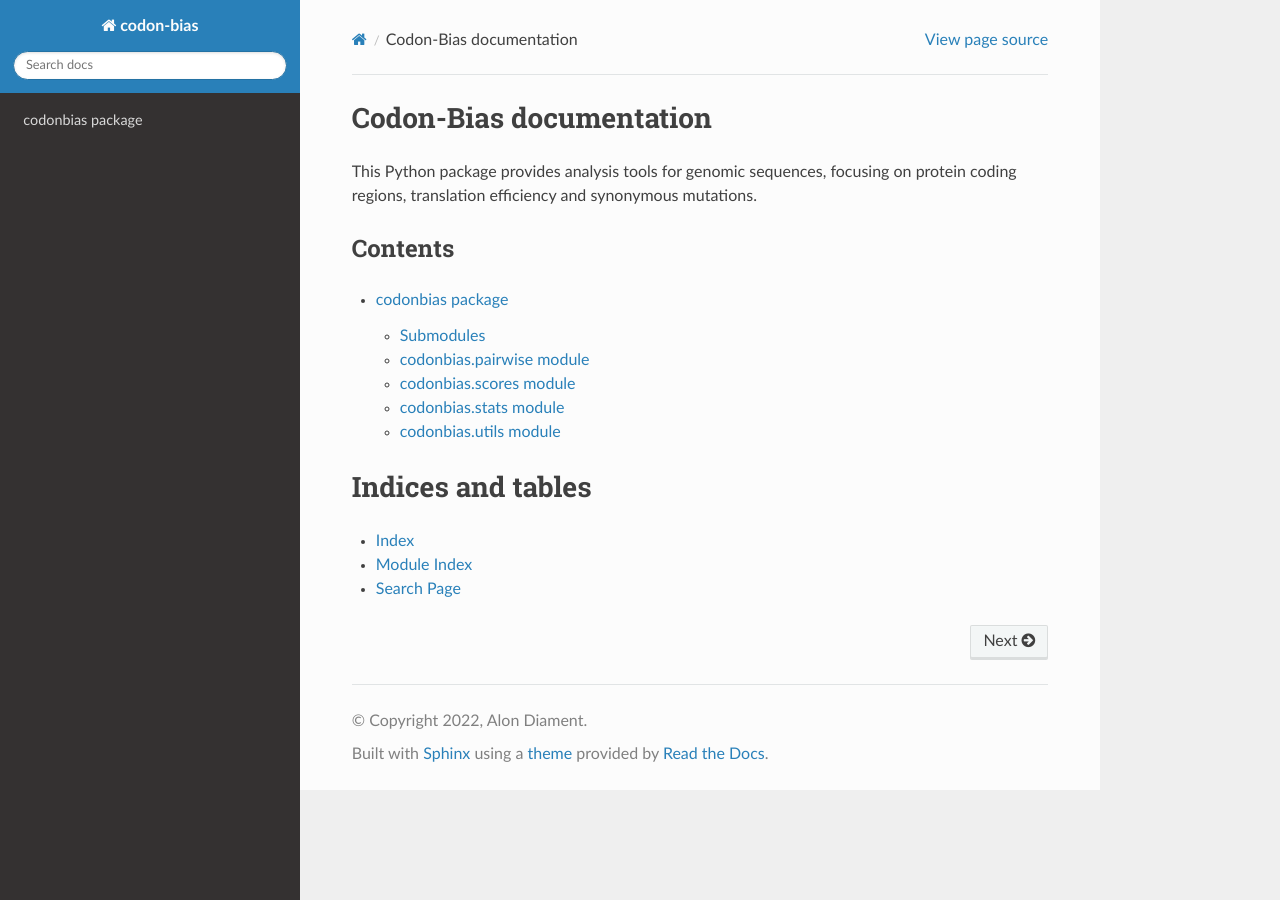
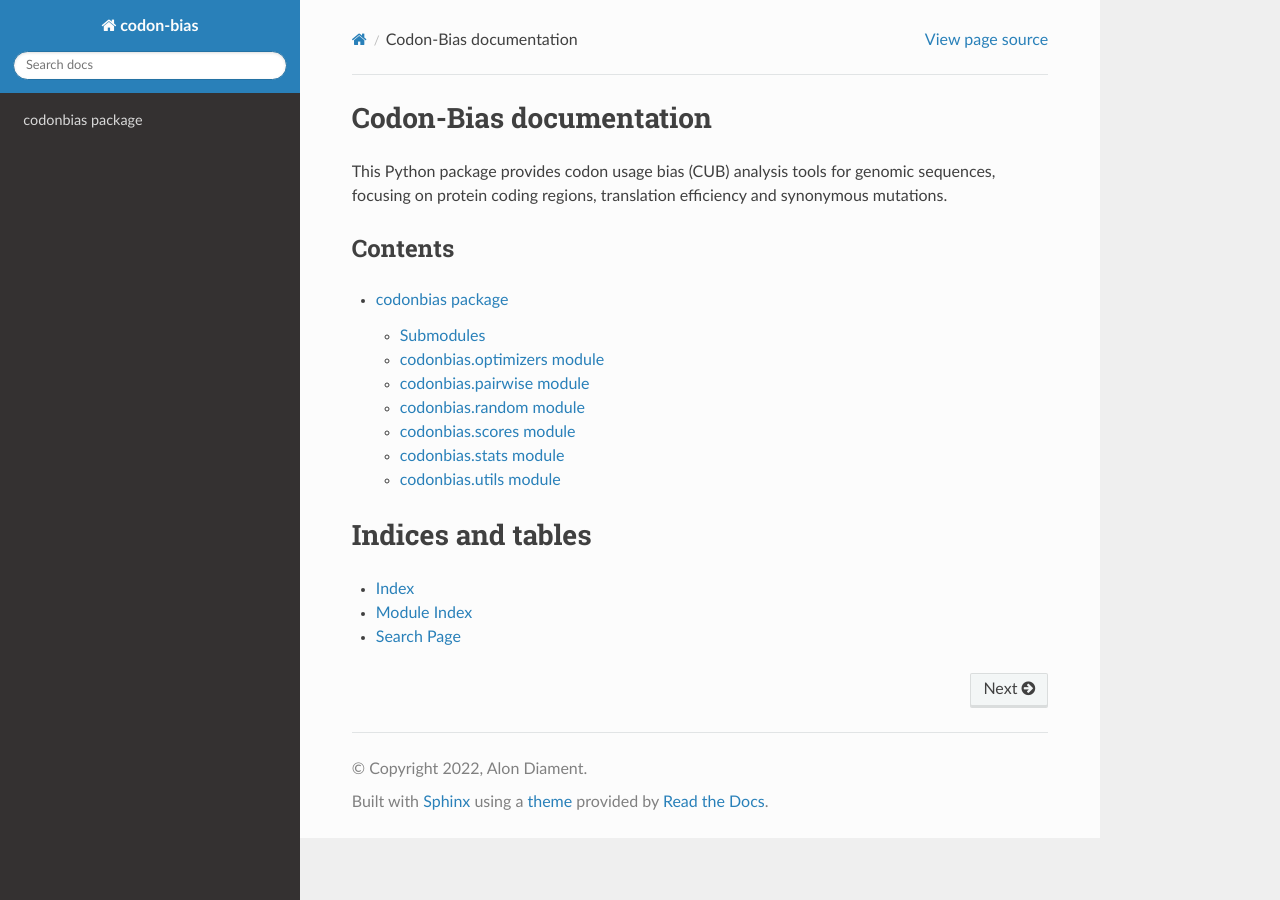
Before and after one commit to alondmnt/codon-bias, a Sphinx documentation site: the page built from docs/source/index.rst, in a window 1280 px wide. Built offline with Sphinx 7.4.7 and the Read the Docs theme 2.0.0, drawn with Linux system fonts in a browser that asks for light colours.

Commit message:
docs: updated

```diff
--- a/docs/source/codonbias.rst
+++ b/docs/source/codonbias.rst
@@ -9,10 +9,26 @@ codonbias package
 Submodules
 ----------
 
+codonbias.optimizers module
+---------------------------
+
+.. automodule:: codonbias.optimizers
+   :members:
+   :undoc-members:
+   :show-inheritance:
+
 codonbias.pairwise module
 -------------------------
 
 .. automodule:: codonbias.pairwise
+   :members:
+   :undoc-members:
+   :show-inheritance:
+
+codonbias.random module
+-----------------------
+
+.. automodule:: codonbias.random
    :members:
    :undoc-members:
    :show-inheritance:
--- a/docs/source/index.rst
+++ b/docs/source/index.rst
@@ -6,9 +6,9 @@
 Codon-Bias documentation
 ========================
 
-This Python package provides analysis tools for genomic sequences,
-focusing on protein coding regions, translation efficiency and synonymous
-mutations.
+This Python package provides codon usage bias (CUB) analysis tools for
+genomic sequences, focusing on protein coding regions, translation
+efficiency and synonymous mutations.
 
 Contents
 --------
```
Also changed, not shown: README.md (+3 -1 lines).
